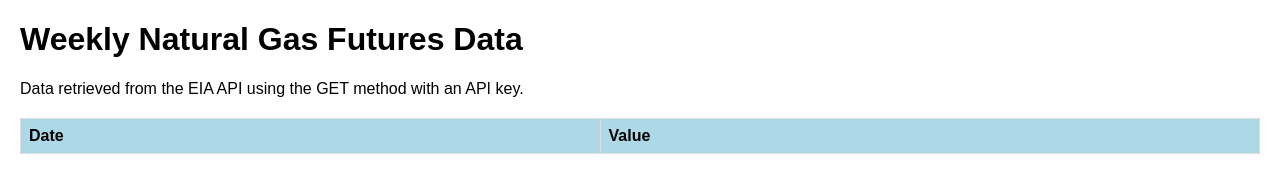
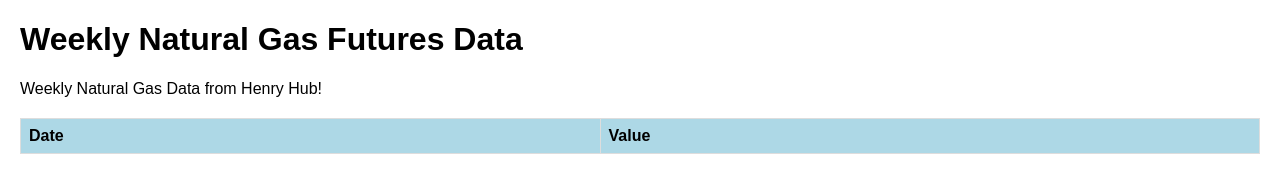
Before and after one commit to bluewaht/Natural-Gas-Prices-HH, a plain HTML site: page index.html in a window 1280 px wide. Drawn offline with Linux system fonts and the light colour scheme; no server answers.

Commit message:
Update index.html

```diff
--- a/index.html
+++ b/index.html
@@ -29,7 +29,7 @@
 </head>
 <body>
     <h1>Weekly Natural Gas Futures Data</h1>
-    <p>Data retrieved from the EIA API using the GET method with an API key.</p>
+    <p>Weekly Natural Gas Data from Henry Hub!</p>
     <table id="data-table">
         <thead>
             <tr>
```
